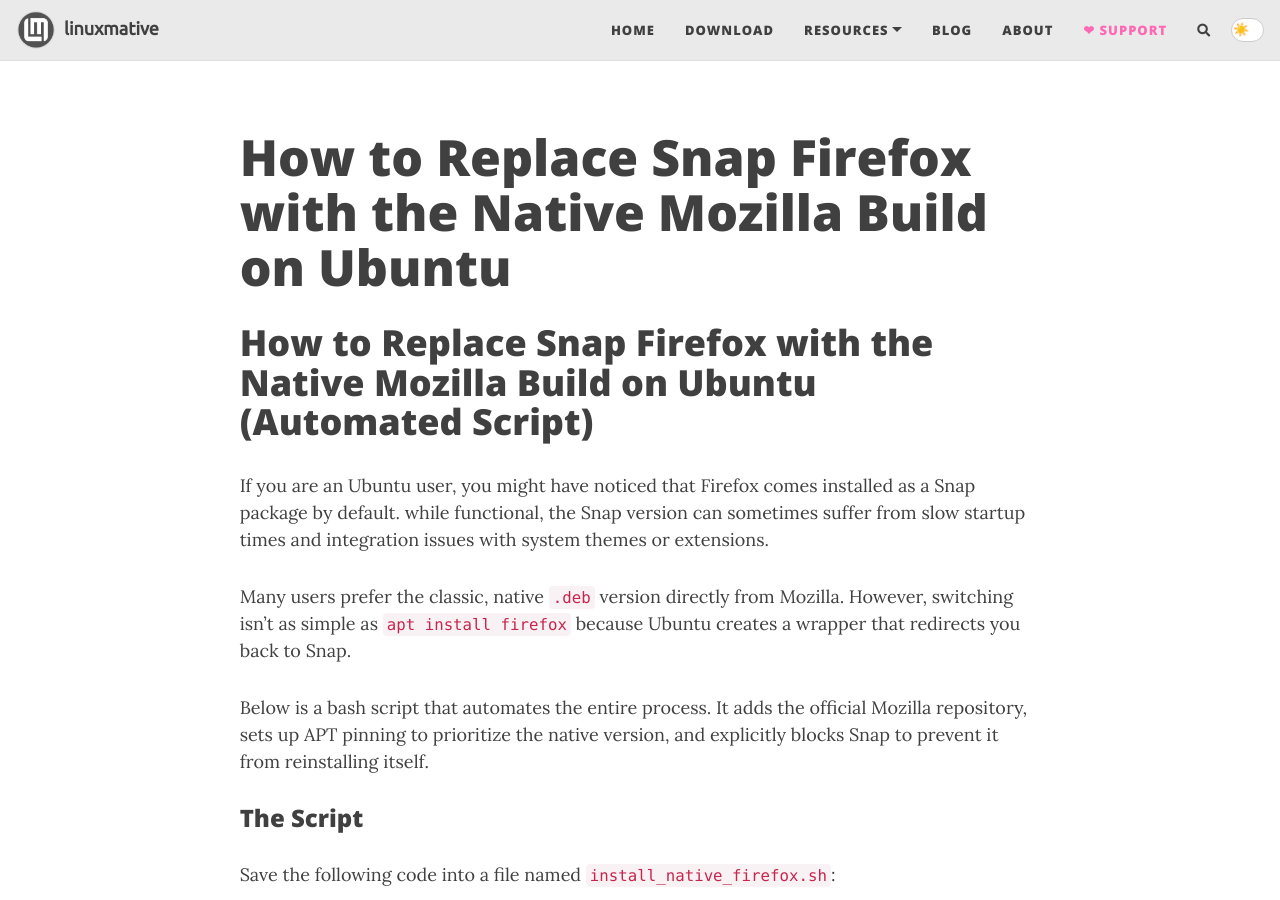
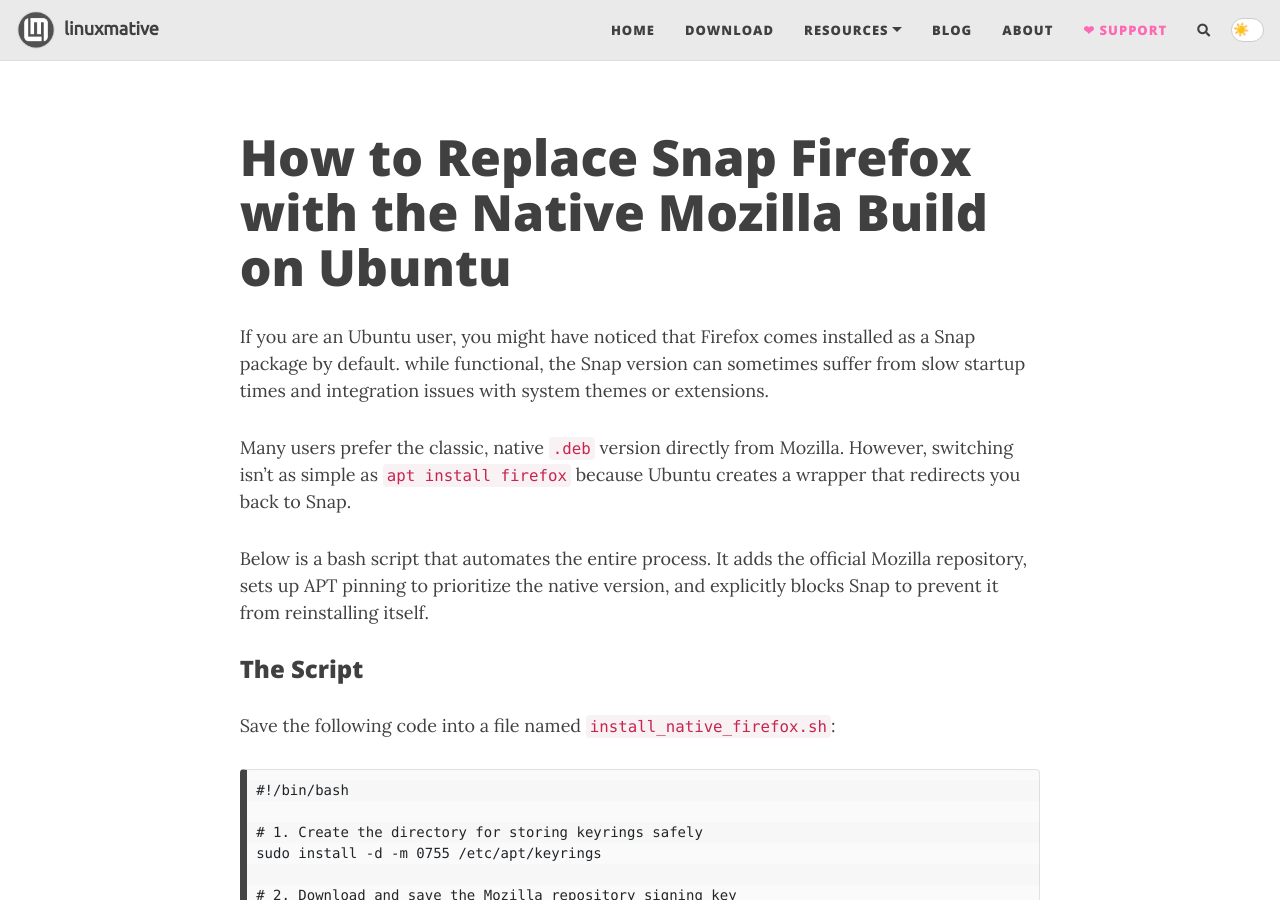
Before and after one commit to linuxmative/linuxmative.github.io, a Jekyll site: the page built from _scripts/2025-11-23-unSnapFirefox.md, in a window 1280 px wide and 900 px high. Built offline with Jekyll 4.4.1, drawn with Linux system fonts in a browser that asks for light colours; nearby versions of some CDN libraries; comment, search, counter and statistics services are not loaded.

Commit message:
Initial commit

```diff
--- a/_scripts/2025-11-23-unSnapFirefox.md
+++ b/_scripts/2025-11-23-unSnapFirefox.md
@@ -9,8 +9,6 @@
   - ubuntu
   - linuxmative
 ---
-
-# How to Replace Snap Firefox with the Native Mozilla Build on Ubuntu (Automated Script)
 
 If you are an Ubuntu user, you might have noticed that Firefox comes installed as a Snap package by default. while functional, the Snap version can sometimes suffer from slow startup times and integration issues with system themes or extensions.
 
```
